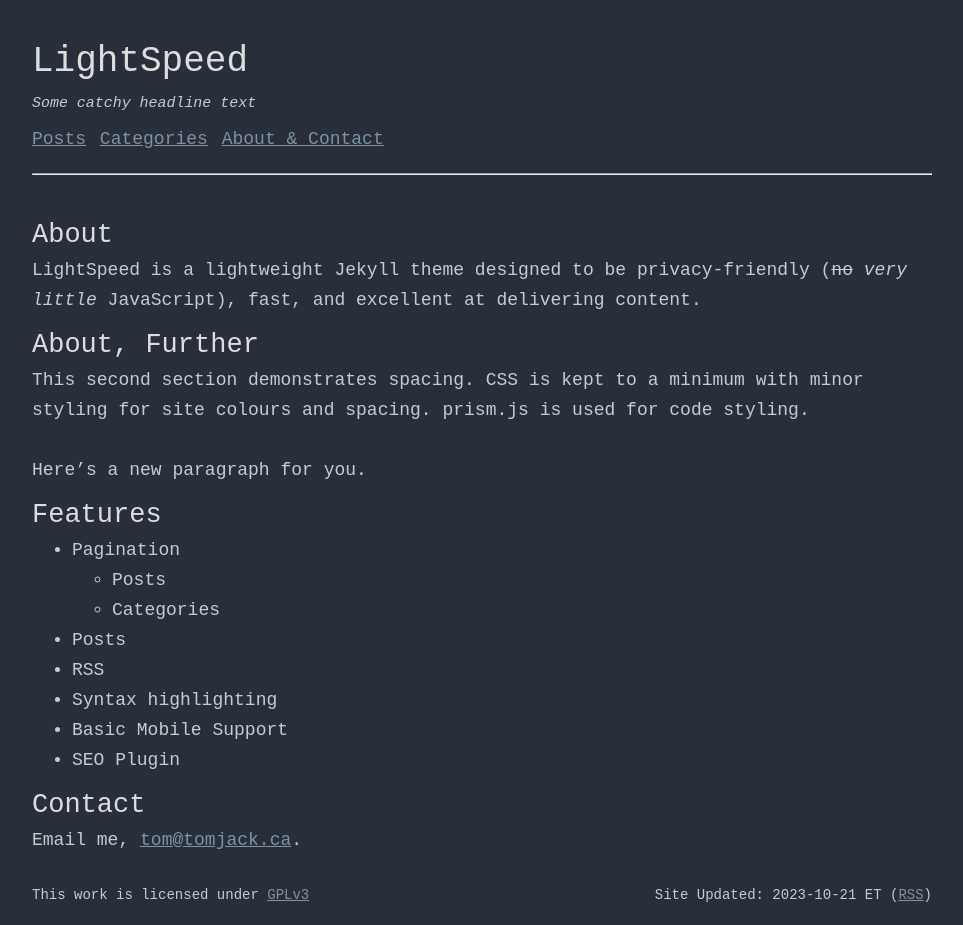
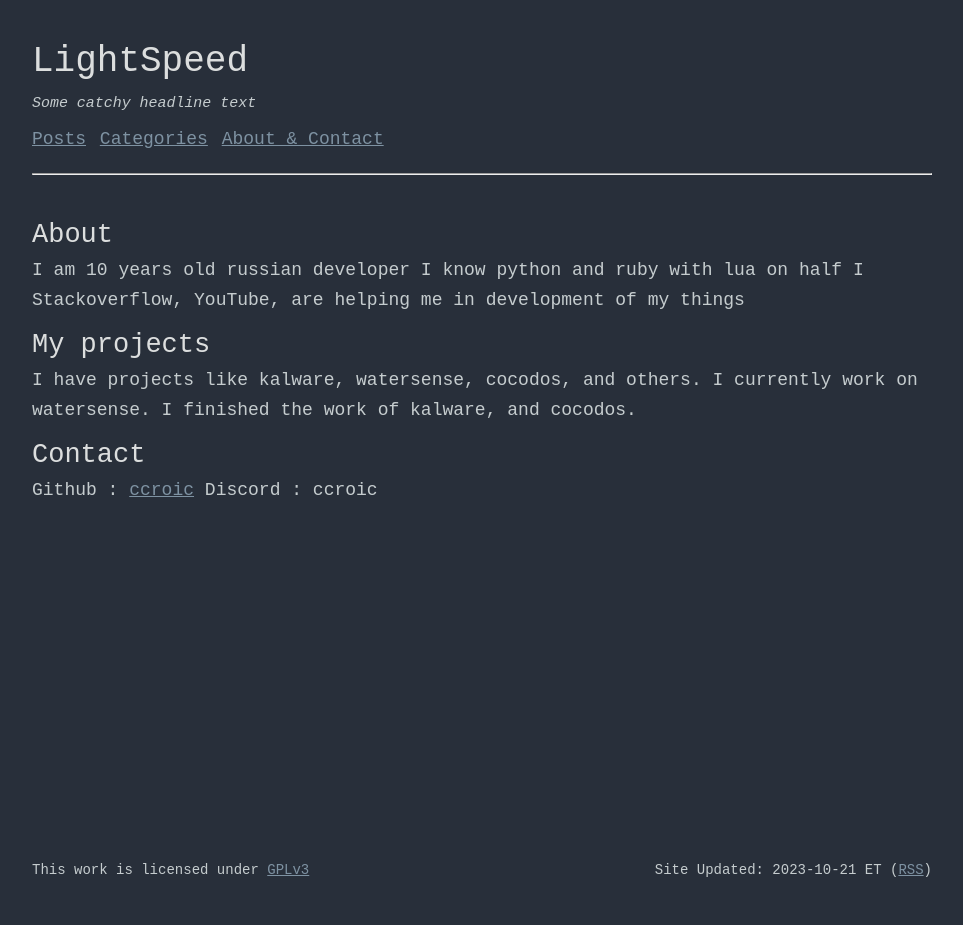
Before and after one commit to ccroic/ccroic.github.io, a Jekyll site: the page built from index.md, in a window 1280 px wide. Shown: the whole page, without its empty margins (158-1121 px from the left). Built offline with Jekyll 4.4.1, drawn with Linux system fonts in a browser that asks for light colours; after the commit the page ends 900 px from its top, so only the background shows below that.

Commit message:
Update index.md

```diff
--- a/index.md
+++ b/index.md
@@ -1,27 +1,20 @@
 ---
 layout: default
-title: LightSpeed Contact
+title: ccroic.github.io
 ---
 
 ## About
-LightSpeed is a lightweight Jekyll theme designed to be privacy-friendly (~~no~~ _very little_ JavaScript), fast, and
-excellent at delivering content.
+I am 10 years old russian developer
+I know python and ruby with lua on half
+I
+Stackoverflow, YouTube, are helping me in development of my things
 
-## About, Further
-This second section demonstrates spacing. CSS is kept to a minimum with minor styling
-for site colours and spacing. prism.js is used for code styling.
-<br>
-Here's a new paragraph for you.
-
-## Features
-- Pagination
-    - Posts
-    - Categories
-- Posts
-- RSS
-- Syntax highlighting
-- Basic Mobile Support
-- SEO Plugin
+## My projects
+I have projects like kalware, watersense,
+cocodos, and others.
+I currently work on watersense.
+I finished the work of kalware, and cocodos.
 
 ## Contact
-Email me, [tom@tomjack.ca](mailto:tom@tomjack.ca).
+Github : [ccroic](https://github.com/ccroic)
+Discord : ccroic
```
